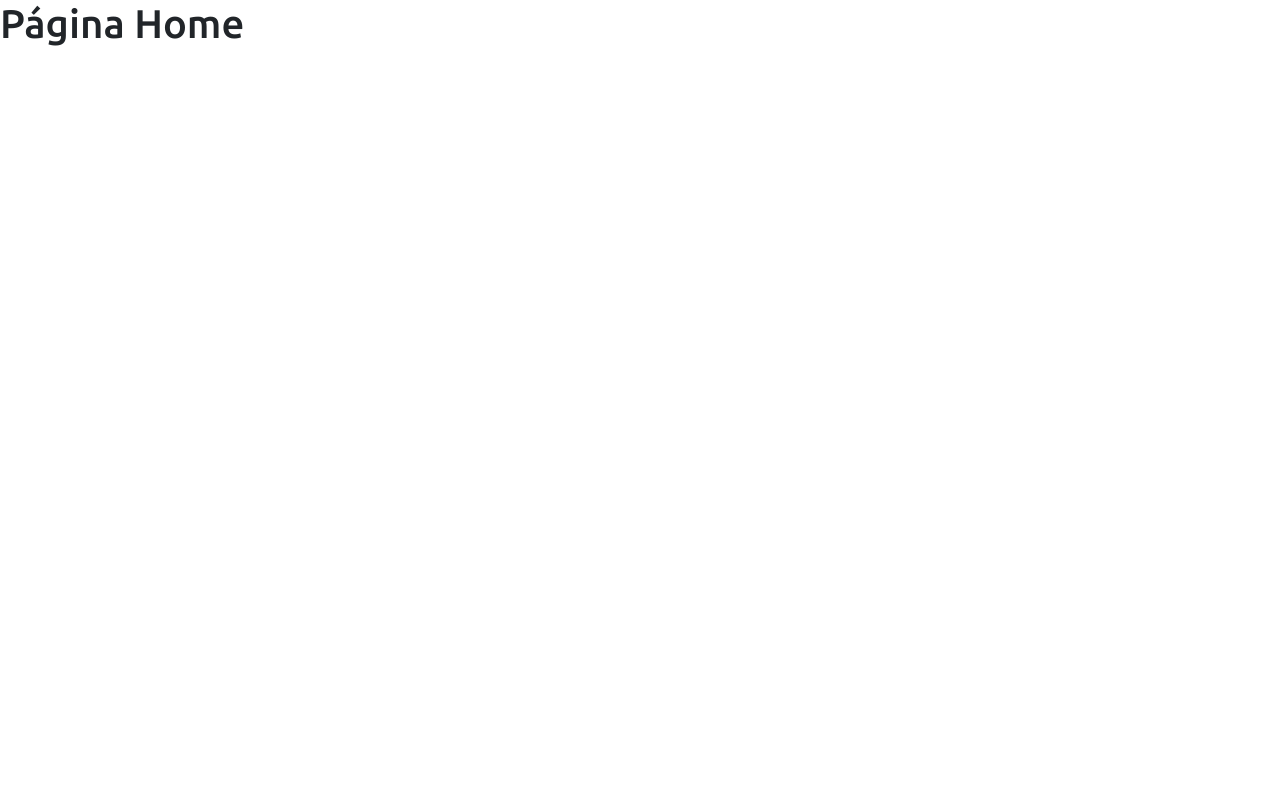
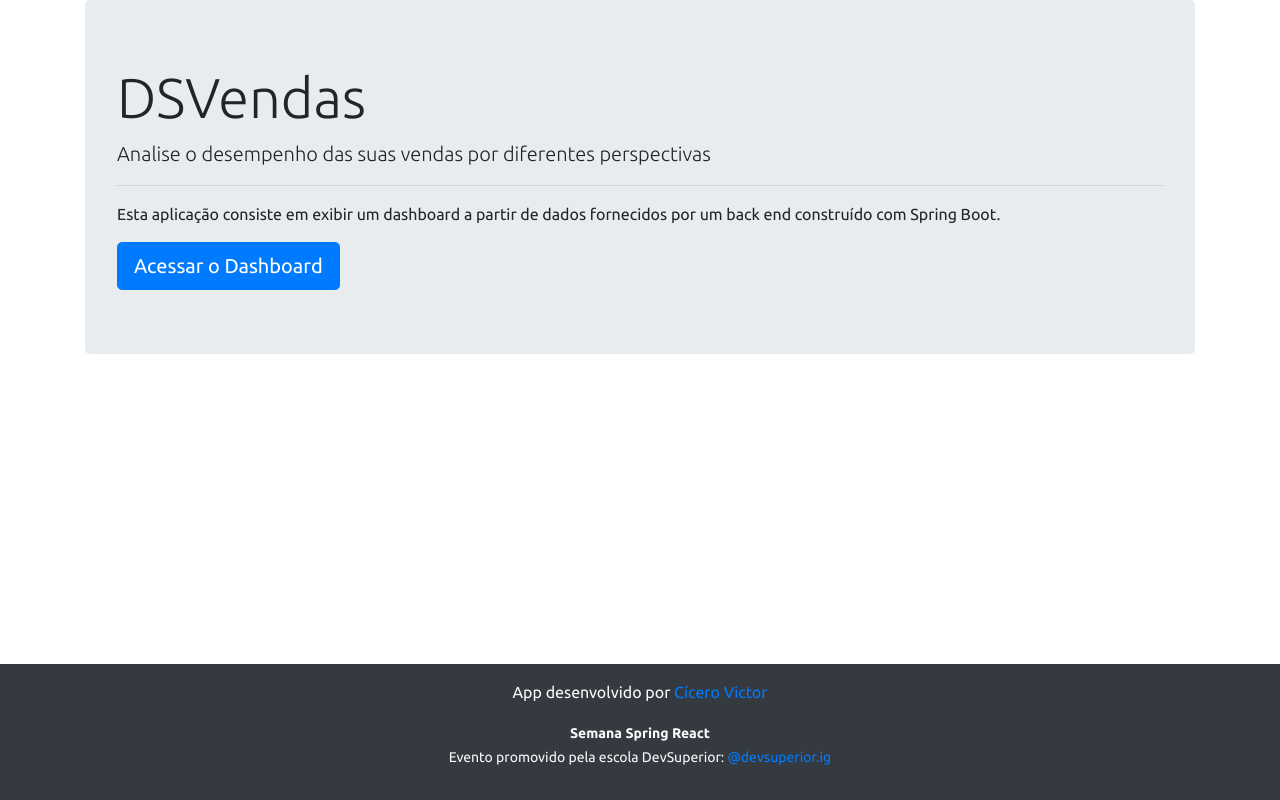
Before and after one commit to cvictorj17/projeto-sds3, a React (Create React App) app in the folder frontend/: page / in a window 1280 px wide. Built offline with nearby package versions, Linux system fonts and the light colour scheme.

Commit message:
Home, navigation

```diff
--- a/frontend/src/components/navbar/index.tsx
+++ b/frontend/src/components/navbar/index.tsx
@@ -1,12 +1,15 @@
 
 import ImgDsDark from 'assets/img/ds_dark.svg';
+import { Link } from "react-router-dom"
 
 const NavBar = () => {
     return (
         <div className="d-flex flex-column flex-md-row align-items-center p-3 px-md-4 mb-3 bg-light border-bottom shadow-sm">
             <div className="container">
                 <nav className="my-2 my-md-0 mr-md-3">
-                    <img src={ImgDsDark} alt="DevSuperior" width="120" />
+                    <Link to="/">
+                        <img src={ImgDsDark} alt="DevSuperior" width="120" />
+                    </Link>
                 </nav>
             </div>
         </div>
--- a/frontend/src/pages/Home/index.tsx
+++ b/frontend/src/pages/Home/index.tsx
@@ -1,11 +1,22 @@
+import Footer from "components/footer"
+import { Link } from "react-router-dom"
 
 const Home = () => {
     return (
-        <div>
-            <div>
-                <h1>Página Home</h1>
+        <>
+            <div className="container">
+                <div className="jumbotron">
+                    <h1 className="display-4">DSVendas</h1>
+                    <p className="lead">Analise o desempenho das suas vendas por diferentes perspectivas</p>
+                    <hr />
+                    <p>Esta aplicação consiste em exibir um dashboard a partir de dados fornecidos por um back end construído com Spring Boot.</p>
+                    <Link className="btn btn-primary btn-lg" to="/dashboard">
+                        Acessar o Dashboard
+                    </Link>
+                </div>
             </div>
-        </div>
+            <Footer />
+        </>
     );
 }
 
```
